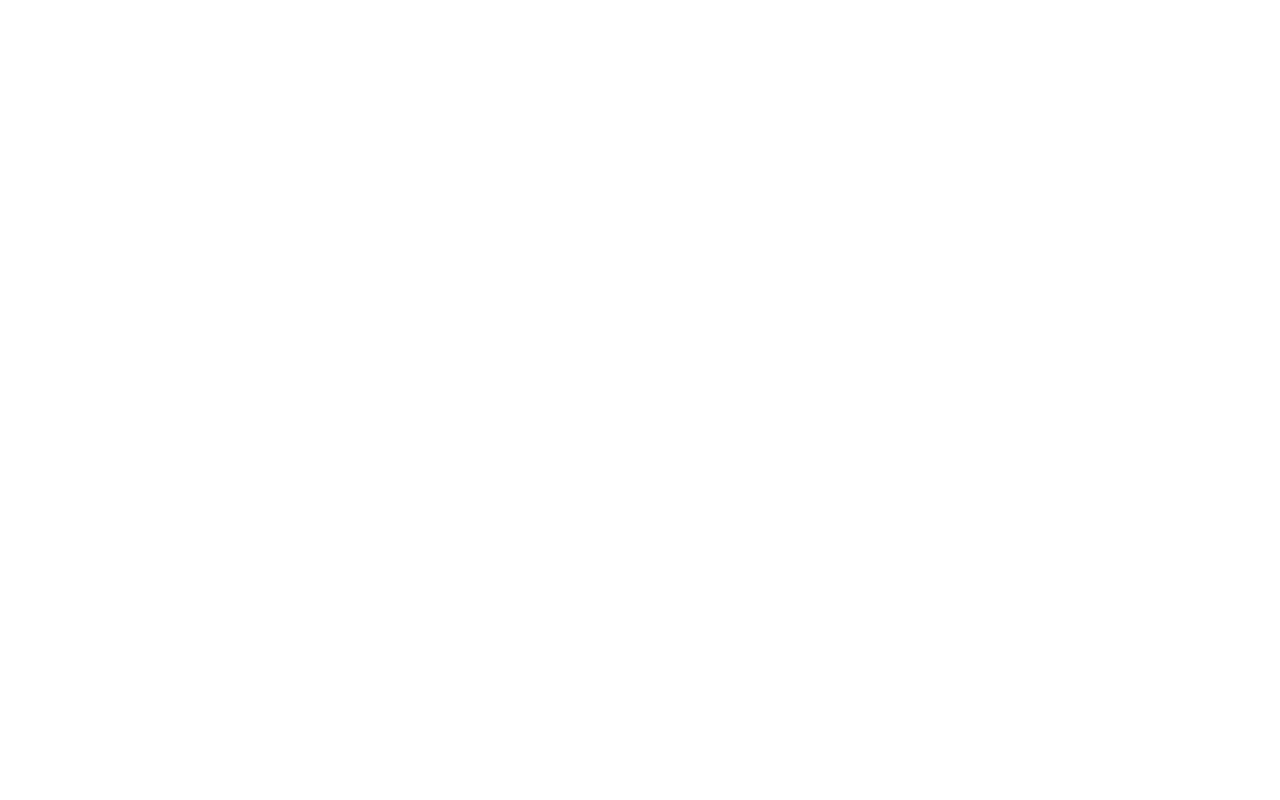
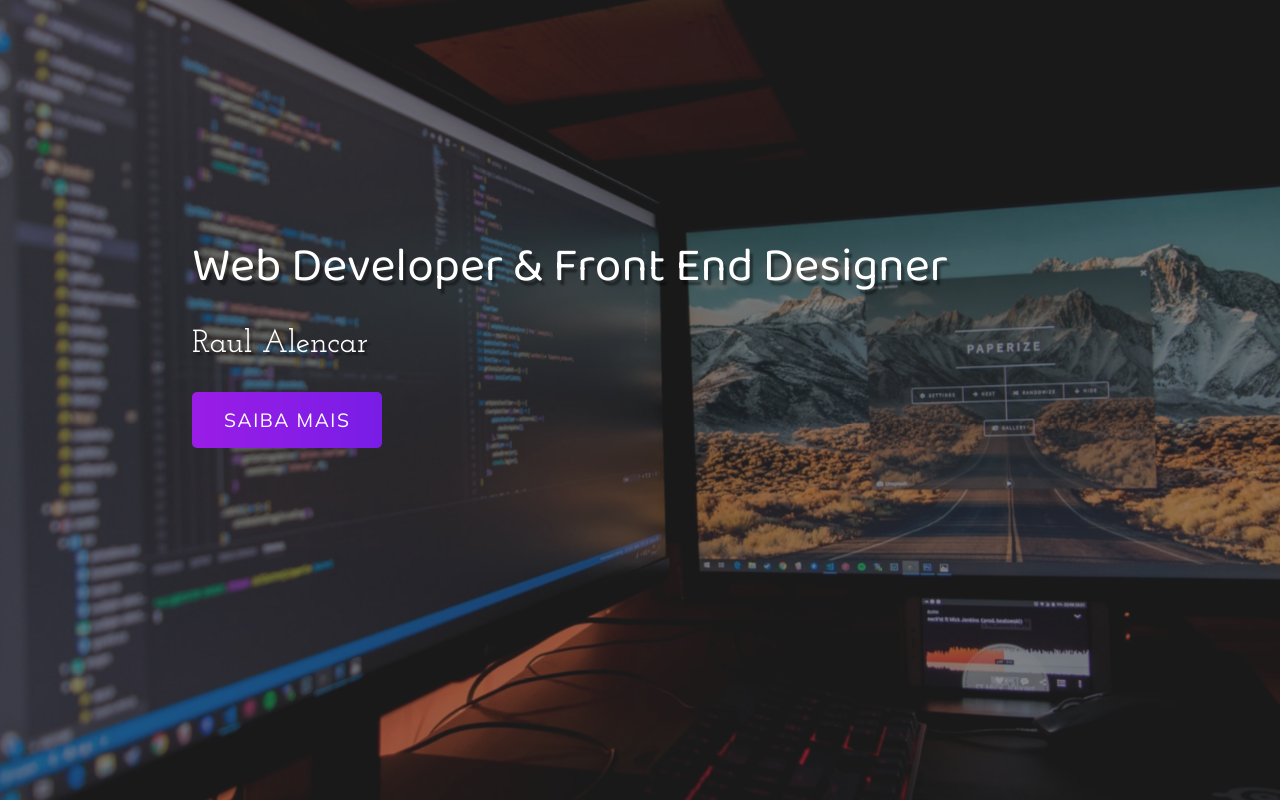
Before and after one commit to RavL84/portifolio, a plain HTML site: page index.html in a window 1280 px wide. Drawn offline with Linux system fonts and the light colour scheme.

Commit message:
:package: header

```diff
--- a/index.html
+++ b/index.html
@@ -5,9 +5,28 @@
     <meta name="viewport" content="width=device-width, initial-scale=1.0">
     <link rel="stylesheet" href="style.css">
     <link rel="manifest" href="/site.webmanifest">
-    <title>Portifólio</title>
+    <link rel="apple-touch-icon" sizes="180x180" href="favicon/apple-touch-icon.png">
+    <link rel="icon" type="image/png" sizes="32x32" href="favicon/favicon-32x32.png">
+    <link rel="icon" type="image/png" sizes="16x16" href="favicon/favicon-16x16.png">
+    <link rel="manifest" href="/site.webmanifest">
+    <title>Portfólio</title>
 </head>
 <body>
 
+    <div clas="container">
+        <header>
+            <div class="img-wrapper">
+                <img src="imagens/developer.jpg" alt="developer">
+            </div>
+
+            <div class="banner">
+                <h1>Web Developer & Front End Designer</h1>
+                <p>Raul Alencar</p>
+                <button>Saiba Mais</button>
+            </div>
+
+        </header>
+    </div>
+
 </body>
 </html>
--- a/style.css
+++ b/style.css
@@ -1,3 +1,101 @@
 @import url('https://fonts.googleapis.com/css2?family=Baloo+Da+2:wght@400;500&family=Josefin+Slab:ital,wght@0,100;0,500;1,200;1,300&family=Mulish:ital,wght@0,200;0,300;0,400;0,500;1,300;1,400&display=swap');
 
 @import url('https://cdnjs.cloudflare.com/ajax/libs/font-awesome/5.15.3/css/all.min.css');
+
+
+*{
+    margin: 0px;
+    padding: 0px;
+
+}
+
+
+
+header{
+    width: 100%;
+    height: 100vh;
+    overflow: hidden;
+    position: relative;
+}
+
+.img-wrapper{
+    width: 100%;
+    height: 100%;
+    background-color: rgba(0, 0, 0,0.8)
+}
+
+.img-wrapper img{
+    width: 100%;
+    height: 100%;
+    object-fit: cover;
+    opacity: 0.5;
+    animation: zoom 25s;
+}
+
+/*Aqui criamos o keysframe faz com que a imagem comece com uma escala e termina com outra fazendo uma animação em CSS*/
+@keyframes zoom{
+    0%{
+        transform: scale(1.3);
+    }
+    100%{
+        transform: scale(1);
+    }
+}
+
+.banner{
+    position: absolute;
+    top: 30%;
+    left: 15%;
+}
+/*Aqui criamos a animação do banner*/
+@keyframes moveBanner {
+    0%{
+        transform: translateY(10rem) rotateY(.30deg);
+    }
+    100%{
+        transform: translateY(0) rotateY(0) ;
+        opacity: 1;
+    }
+}
+
+.banner h1{
+    color: #ffffff;
+    font-size: 3rem;
+    font-family: 'Baloo Da 2', serif;
+    font-weight: 200;
+    text-shadow: .2rem .3rem 2px rgba(0, 0, 0, .4);
+    line-height: 3.5rem;
+    margin-bottom: 2rem;
+    animation: moveBanner 1s 0.5s forwards;
+    opacity: 0;
+}
+
+.banner p{
+    font-family: 'Josefin Slab', serif;
+    color: #fff;
+    font-size: 2rem;
+    text-shadow: .2rem .2rem 2px rgba(0, 0, 0, .4);
+    margin-bottom: 2rem;
+    animation: moveBanner 1s 0.7s forwards;
+    opacity: 0;
+}
+
+.banner button{
+    font-family: 'Mulish', serif;
+    color: #fff;
+    text-transform: uppercase;
+    letter-spacing: 0.1rem;
+    background: linear-gradient(to right,#9A1DE6,#781DE6);
+    padding: 1rem 2rem;
+    border: none;
+    font-size: 1.2rem;
+    border-radius: 5px;
+    cursor: pointer;
+    animation: moveBanner 1s 0.9s forwards;
+    opacity: 0;
+}
+
+.banner button:hover{
+    opacity: 0.8;
+    color: #000;
+}
```
Also changed, not shown: favicon/about.txt, favicon/android-chrome-192x192.png, favicon/android-chrome-512x512.png, favicon/apple-touch-icon.png, favicon/favicon-16x16.png, favicon/favicon-32x32.png, favicon/favicon.ico, imagens/developer.jpg (added), 1 other file.
